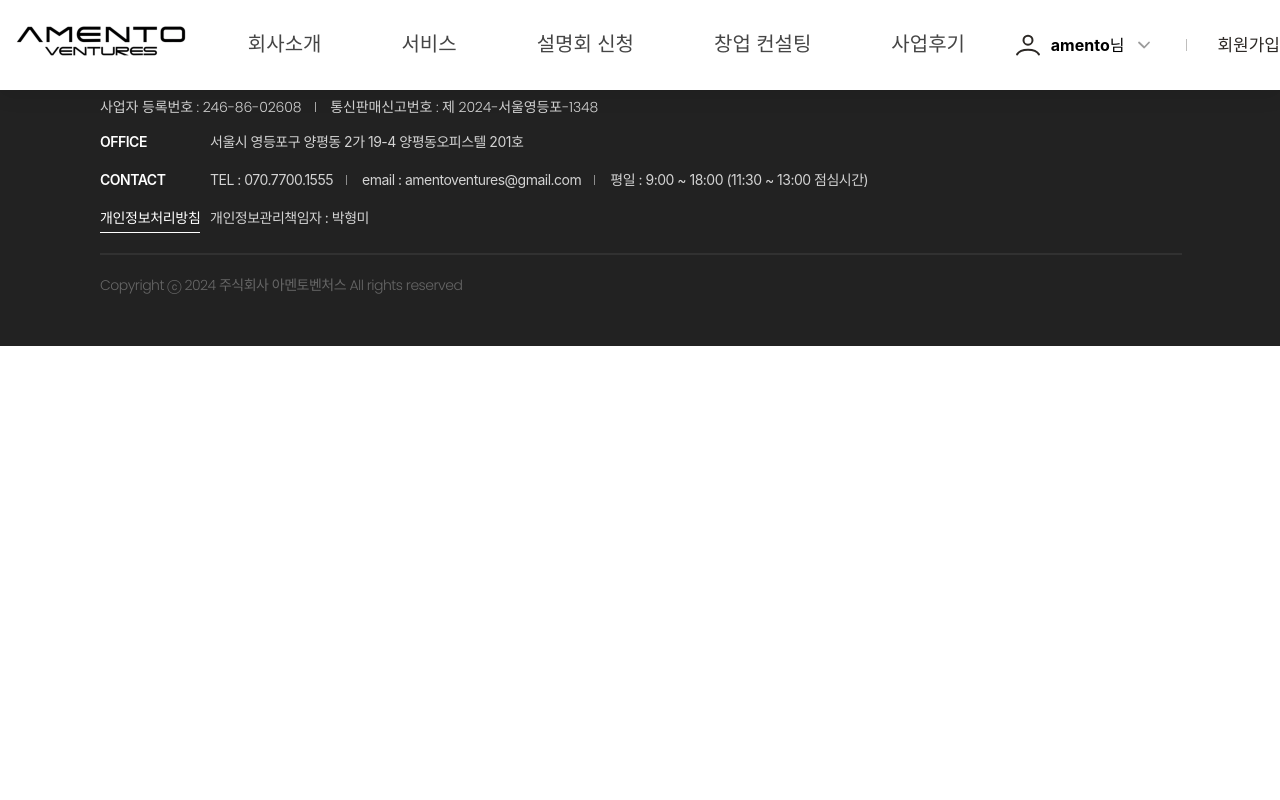
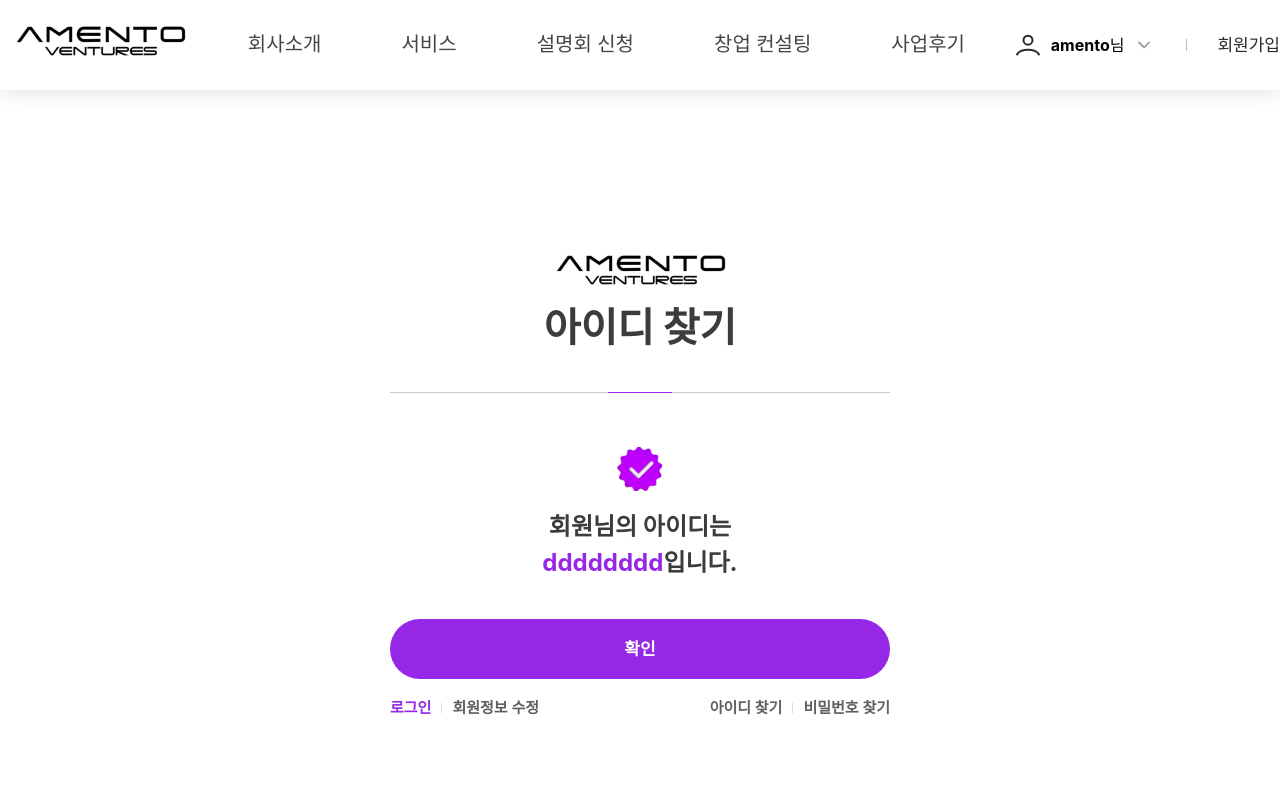
Before and after one commit to kimyeji89/amento, a React (Create React App) app: page /findIdDone in a window 1280 px wide. Shown: the top 800 px of the page. Built offline with nearby package versions, Linux system fonts and the light colour scheme; a web font is replaced by a local one.

Commit message:
[ADD] 아이디 찾기 완료 페이지 퍼블리싱

```diff
--- a/src/components/form/FormLink.jsx
+++ b/src/components/form/FormLink.jsx
@@ -1,21 +1,35 @@
 /** @jsxImportSource @emotion/react */
 import { css } from "@emotion/react";
 import { Link } from "react-router-dom";
-export default function FormLink() {
+export default function FormLink({
+  link1 = "/joinTos",
+  label1 = "회원가입",
+  link2,
+  label2,
+  hasBorder,
+}) {
   return (
     <div css={link_wrap}>
       <div css={link_lhs}>
-        <Link to="/joinTos">
-          <div css={link_btn}>회원가입</div>
+        <Link to={link1}>
+          <div css={link_btn(hasBorder)}>{label1}</div>
         </Link>
+        {label2 && (
+          <>
+            <div css={div_line}></div>
+            <Link to={link2}>
+              <p css={p_style}>{label2}</p>
+            </Link>
+          </>
+        )}
       </div>
       <div css={link_rhs}>
         <Link to="/findId">
-          <p>아이디 찾기</p>
+          <p css={p_style}>아이디 찾기</p>
         </Link>
         <div css={div_line}></div>
         <Link to="/findPw">
-          <p>비밀번호 찾기</p>
+          <p css={p_style}>비밀번호 찾기</p>
         </Link>
       </div>
     </div>
@@ -39,10 +53,15 @@ const link_wrap = css`
   }
 `;
 
-const link_lhs = css``;
+const link_lhs = css`
+  display: flex;
+  align-items: center;
+  justify-content: center;
+  gap: 10px;
+`;
 
-const link_btn = css`
-  border-bottom: 1px solid var(--primary);
+const link_btn = (hasBorder) => css`
+  border-bottom: ${hasBorder ? "1px solid var(--primary)" : "none"};
   color: var(--primary);
   font-weight: 700;
 `;
@@ -52,10 +71,6 @@ const link_rhs = css`
   align-items: center;
   justify-content: center;
   gap: 10px;
-
-  p {
-    color: #5f5f5f;
-  }
 `;
 
 const div_line = css`
@@ -63,3 +78,7 @@ const div_line = css`
   height: 10px;
   background-color: #d9d9d9;
 `;
+
+const p_style = css`
+  color: #5f5f5f;
+`;
--- a/src/pages/FindIdDonePage/FindIdDonePage.jsx
+++ b/src/pages/FindIdDonePage/FindIdDonePage.jsx
@@ -1,3 +1,32 @@
+/** @jsxImportSource @emotion/react */
+import { css } from "@emotion/react";
+import FormHeader from "@components/form/FormHeader";
+import CompleteMessage from "@components/form/CompleteMessage";
+import Button from "@components/ui/Button";
+import FormLink from "../../components/form/FormLink";
+
 export default function FindIdDonePage() {
-  return <div>FindIdDonePage</div>;
+  return (
+    <div css={page_wrap}>
+      <FormHeader label="아이디 찾기" />
+      <CompleteMessage
+        text="회원님의 아이디는"
+        highlight="dddddddd"
+        remainingText="입니다."
+      />
+      <Button label={"확인"} link="/" />
+      <FormLink
+        label1="로그인"
+        link1="/login"
+        label2="회원정보 수정"
+        link="/editUser"
+      />
+    </div>
+  );
 }
+
+const page_wrap = css`
+  padding: 250px 0 443px;
+  width: 500px;
+  margin: 0 auto;
+`;
--- a/src/pages/LoginPage/LoginPage.jsx
+++ b/src/pages/LoginPage/LoginPage.jsx
@@ -17,7 +17,7 @@ export default function LoginPage() {
       </div>
 
       <Button label={"로그인"} />
-      <FormLink />
+      <FormLink hasBorder />
     </div>
   );
 }
```
